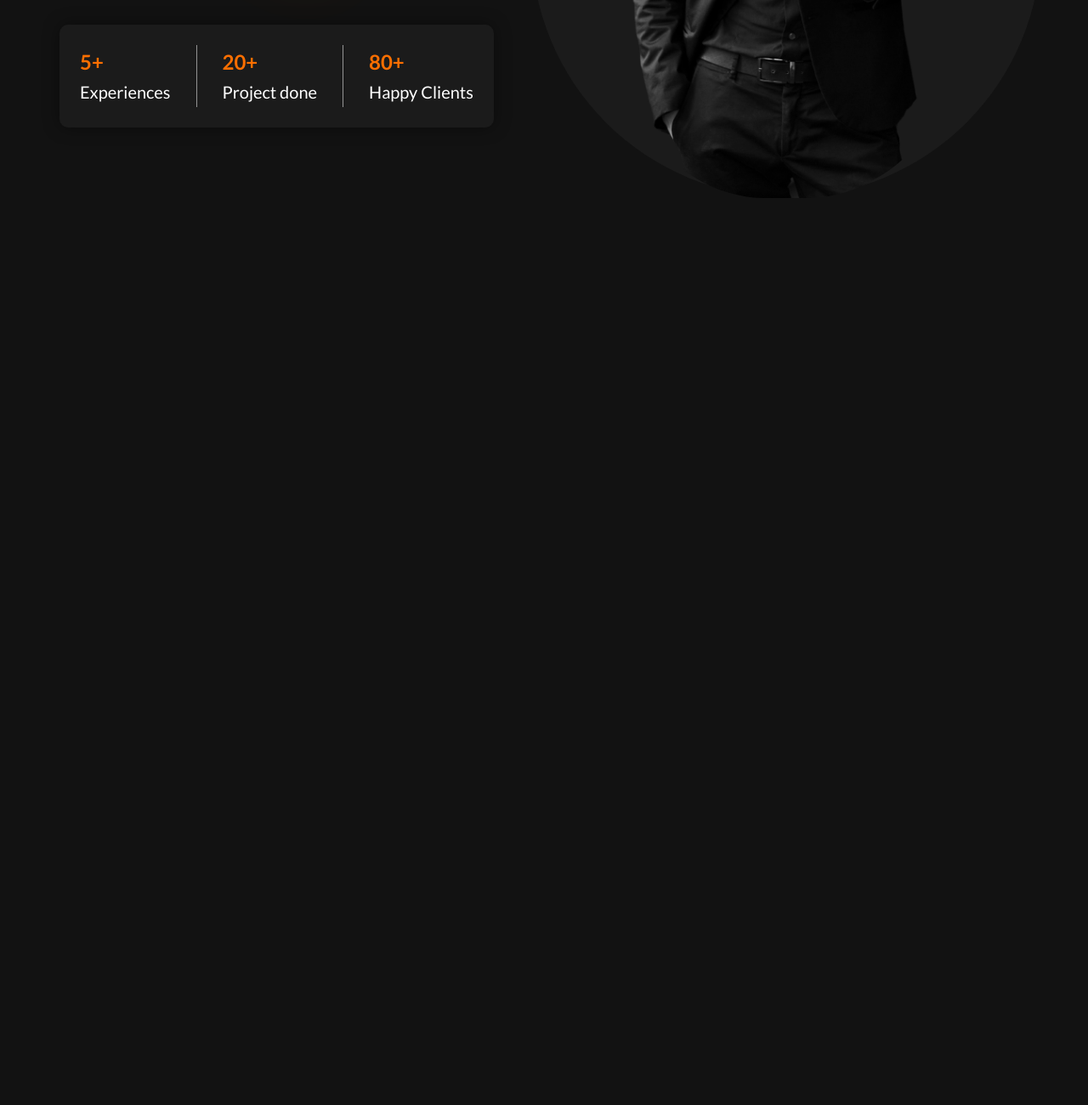
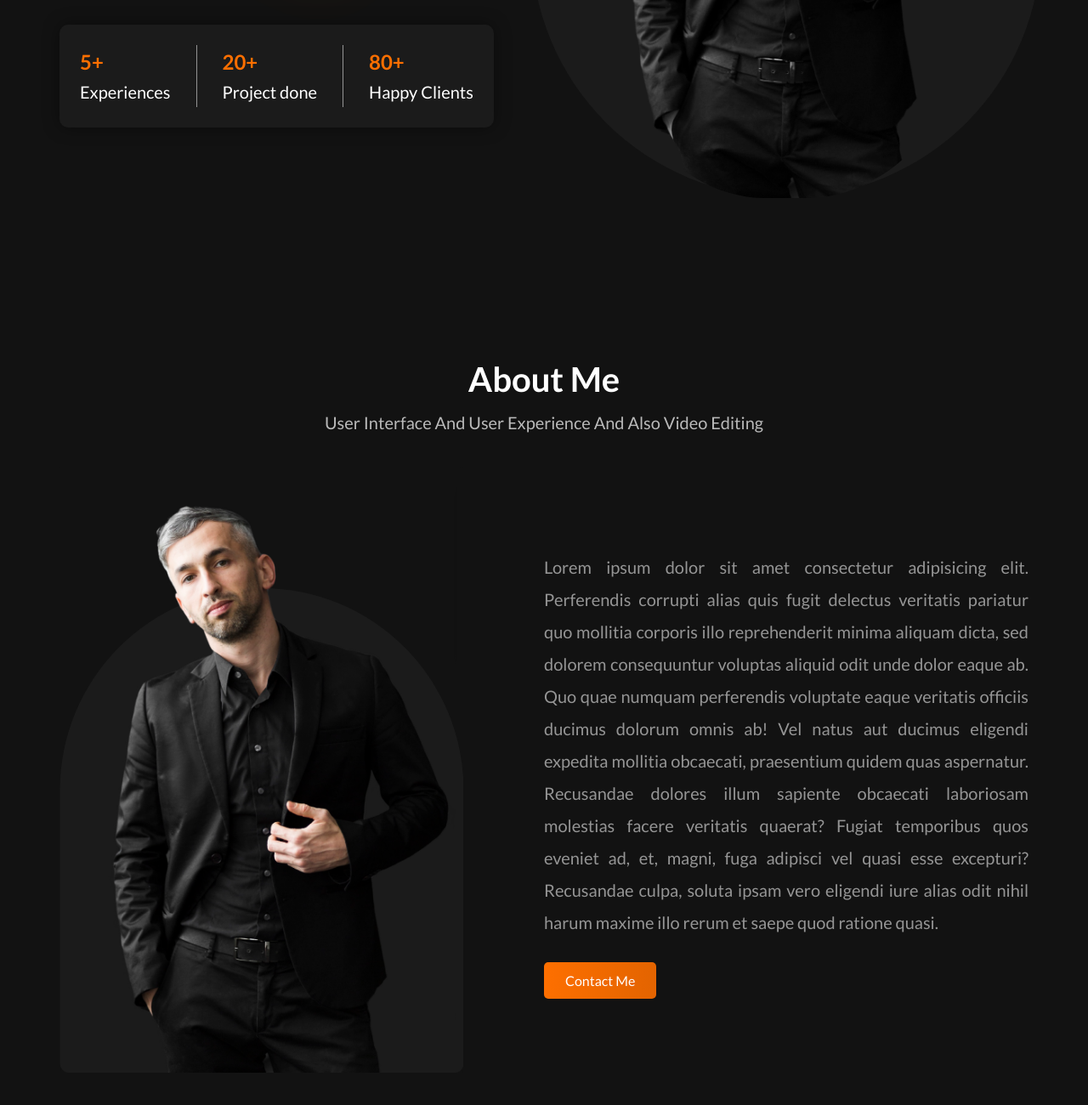
Before and after one commit to tushartj293/MyPortfolio, a website: page index.html in a window 1280 px wide. Shown: the part 598-1898 px from the top of the page at 85% size. Before the commit the page ends 870 px from the top, so only its background shows below. Drawn offline with Linux system fonts and the light colour scheme.

Commit message:
Commit 09-Oct-2025(5:16pm)

```diff
--- a/assets/scss/base/_reset.scss
+++ b/assets/scss/base/_reset.scss
@@ -1,3 +1,8 @@
+::selection{
+    background-color: $primary-color;
+    color: $white;
+}
+
 * {
     margin: 0;
     padding: 0;
@@ -189,20 +194,19 @@ $headings-sizes: (
 // Section Heads ==
 .section-head {
     text-align: center;
-    margin-bottom: 3rem;
+    margin-bottom: 40px;
     .section-subtitle {
         display: block;
-        font-size: $font-size-sm;
+        font-size: 20px;
         color: $text-color;
-        text-transform: uppercase;
-        letter-spacing: 2px;
-        margin-bottom: .5rem;
+        text-transform: capitalize;
+        margin-bottom: 0;
     }
     .section-title {
-        font-size: 2.5rem;
+        font-size: 40px;
         font-weight: 700;
-        color: $body-color;
-        margin-bottom: 0;
+        color: $text-white;
+        margin-bottom: 15px;
     }
 }
 
@@ -233,3 +237,11 @@ body::-webkit-scrollbar-thumb:hover {
 body::-webkit-scrollbar-track {
     background: transparent;
 }
+
+
+// Utility Classes
+img {
+    max-width: 100%;
+    vertical-align: middle;
+    height: auto;
+}
--- a/assets/scss/pages/_home.scss
+++ b/assets/scss/pages/_home.scss
@@ -126,6 +126,48 @@
     }
 }
 
+// About Section ==
+.about {
+    padding: 150px 0;
+    .about-image-wrapper {
+        text-align: right;
+        display: flex;
+        align-items: center;
+        justify-content: center;
+        position: relative;
+        overflow: hidden;
+        img {
+            width: 100%;
+            height: 100%;
+            object-fit: cover;
+        }
+        &::after {
+            content: '';
+            position: absolute;
+            bottom: 0;
+            right: 50%;
+            transform: translateX(50%);
+            background: rgba($white, 0.04);
+            z-index: -1;
+            border-radius: 50%;
+            width: 100%;
+            height: 80%;
+            border-radius: 262px 262px 12px 12px;
+        }
+    }
+    .about-content{
+        position: relative;
+        z-index: 1;
+        .about-text{
+            color: $body-color;
+            margin-bottom: 40px;
+            font-size: 20px;
+            line-height: 190%;
+            text-align: justify;
+        }
+    }
+}
+
 .social-links{
     display: flex;
     align-items: center;
--- a/index.html
+++ b/index.html
@@ -84,6 +84,29 @@
                 </div>
             </div>
         </section>
+
+        <!-- About Section -->
+        <section class="about" id="about">
+            <div class="container">
+                <div class="section-head">
+                    <h2 class="section-title">About Me</h2>
+                    <p class="section-subtitle">User Interface and User Experience and Also video editing </p>
+                </div>
+                <div class="row align-items-center justify-content-between">
+                    <div class="col-5">
+                        <div class="about-image-wrapper">
+                            <img src="assets/images/Man.png" alt="About Me">
+                        </div>
+                    </div>
+                    <div class="col-6">
+                        <div class="about-content">
+                            <p class="about-text">Lorem ipsum dolor sit amet consectetur adipisicing elit. Perferendis corrupti alias quis fugit delectus veritatis pariatur quo mollitia corporis illo reprehenderit minima aliquam dicta, sed dolorem consequuntur voluptas aliquid odit unde dolor eaque ab. Quo quae numquam perferendis voluptate eaque veritatis officiis ducimus dolorum omnis ab! Vel natus aut ducimus eligendi expedita mollitia obcaecati, praesentium quidem quas aspernatur. Recusandae dolores illum sapiente obcaecati laboriosam molestias facere veritatis quaerat? Fugiat temporibus quos eveniet ad, et, magni, fuga adipisci vel quasi esse excepturi? Recusandae culpa, soluta ipsam vero eligendi iure alias odit nihil harum maxime illo rerum et saepe quod ratione quasi.</p>
+                            <a href="#contact" class="theme-btn">Contact Me</a>
+                        </div>
+                    </div>
+                </div>
+            </div>
+        </section>
     </main>
 
     <!-- Scripts Starts -->
```
Also changed, not shown: assets/css/main.css, 1 other file.
